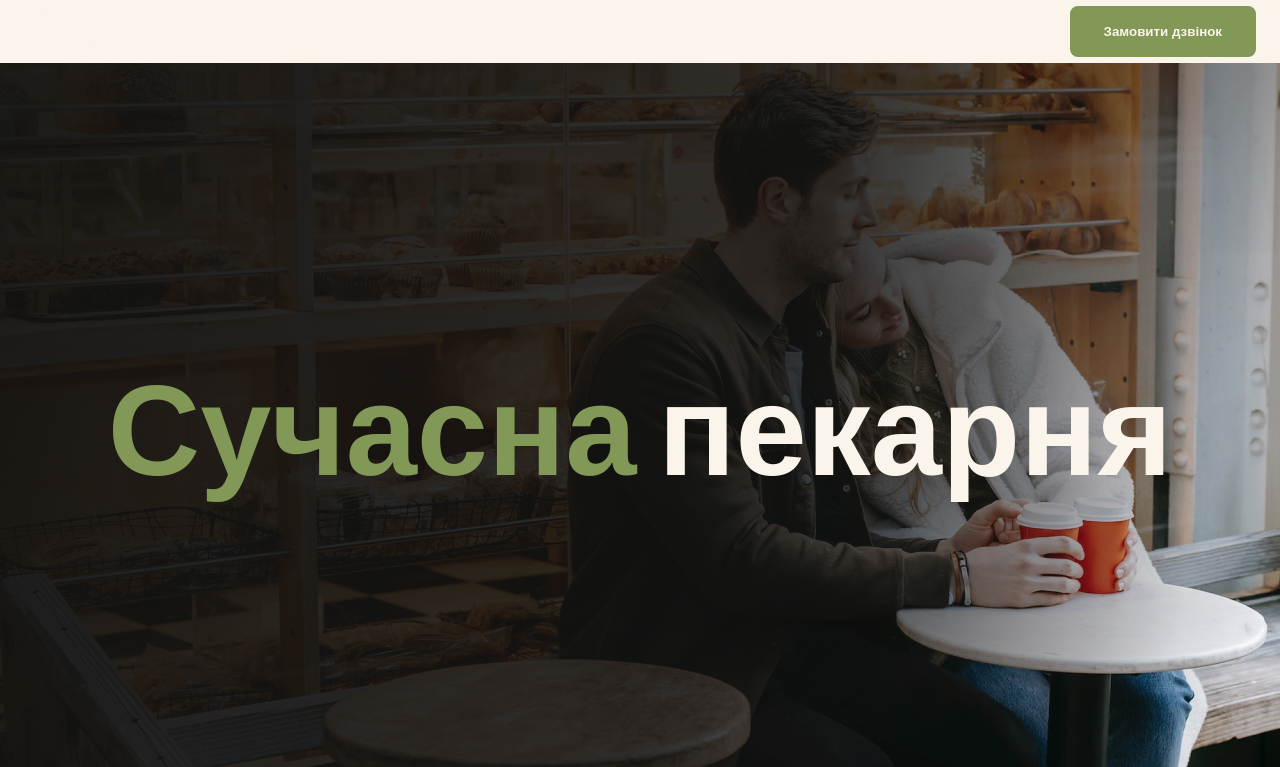
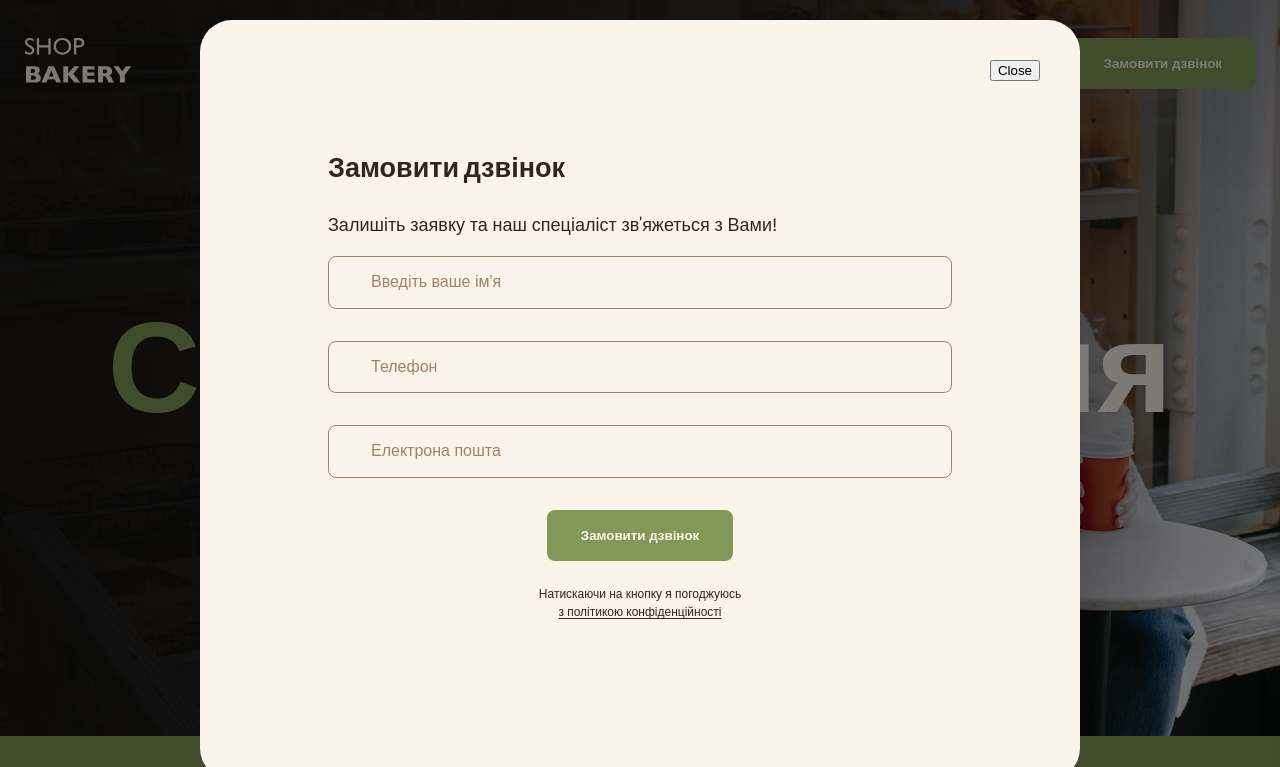
Before and after one commit to bezpartochny/genius, a plain HTML site: page index.html in a window 1280 px wide. Shown: the top 767 px of the page. Drawn offline with Linux system fonts and the light colour scheme.

Commit message:
Add files via upload

```diff
--- a/css/style.css
+++ b/css/style.css
@@ -566,6 +566,7 @@ a {
     background-color: var(--color-primary-light);
     border-radius: 32px;
     padding: 128px;
+    overflow-y: auto;
 }
 
 .modal-btn-close {
@@ -573,3 +574,57 @@ a {
     top: 40px;
     right: 40px;
 }
+
+/* Form */
+.form-field {
+    margin-bottom: 32px;
+}
+
+.form-label {
+    display: block;
+}
+.form-input {
+    padding: 16px 42px;
+    width: 100%;
+    border: 1px solid var(--color-secondary-dark);
+    border-radius: 8px;
+    background-color: transparent;
+    font-size: 16px;
+    line-height: 1.17;
+}
+
+.form-input:focus {
+    border-color: var(--color-brand-normal);
+    outline: none;
+}
+
+.form-input::placeholder {
+    color: var(--color-secondary-dark);
+    font-size: 16px;
+    line-height: 1.17;
+}
+
+.form-input:focus::placeholder {
+    color:var(--color-primary-dark)
+
+}
+
+.form-button {
+    display: block;
+    margin: 0 auto;
+    margin: 0 auto 24px;
+}
+
+.form-terms {
+    margin: 0 auto;
+    max-width: 220px;
+    font-weight: 500;
+    font-size: 12px;
+    line-height: 1.5;
+    text-align: center;
+}
+
+.form-term-link {
+    color: var(--color-primary-dark);
+    text-underline-offset: 2px;
+}
--- a/index.html
+++ b/index.html
@@ -15,7 +15,7 @@
     <link rel="stylesheet" href="./css/style.css" />
   </head>
   <body>
-    <header>
+    <header class="header">
       <div class="container">
         <div class="header-container">
           <nav class="header-nav">
@@ -37,7 +37,9 @@
               </li>
             </ul>
           </nav>
-          <button class="button" type="button">Замовити дзвінок</button>
+          <button class="button modal-btn-open" type="button">
+            Замовити дзвінок
+          </button>
           <!-- обратный звонок-->
         </div>
       </div>
@@ -189,7 +191,7 @@
                 </article>
               </li>
             </ul>
-            <button class="carousel-button" type="button">
+            <button class="carousel-button next" type="button">
               <svg class="carousel-arrow">
                 <use href="./images/icons.svg#icon-arrow"></use>
               </svg>
@@ -204,7 +206,56 @@
               <h2 class="contact-title section-title">
                 Приєднуйтесь до мережі пекарень
               </h2>
-              <p>Заповни форму, щоб ми звʼязались з тобою!</p>
+              <form name="contact-form" autocomplete="on" novalidate>
+                <div class="form-field">
+                  <label class="label-input visually-hidden" for="user-name"
+                    >Введіть ваше ім'я</label
+                  >
+                  <input
+                    class="form-input"
+                    type="text"
+                    id="user-name"
+                    name="user-name"
+                    placeholder="Введіть ваше ім'я"
+                  />
+                </div>
+                <div class="form-field">
+                  <label class="label-input visually-hidden" for="user-tel"
+                    >Телефон</label
+                  >
+                  <!--Даже если нам не нужен label, то мы всерано должны его указать с input,
+            спрятать label можем с помошью класса visually-hidden-->
+                  <input
+                    class="form-input"
+                    type="tel"
+                    id="user-tel"
+                    name="user-tel"
+                    placeholder="Телефон"
+                  />
+                </div>
+                <div class="form-field">
+                  <label class="label-input visually-hidden" for="user-email"
+                    >Електрона пошта</label
+                  >
+                  <input
+                    class="form-input"
+                    type="email"
+                    id="user-email"
+                    name="user-email"
+                    placeholder="Електрона пошта"
+                  />
+                </div>
+                <button class="form-button button" type="submit">
+                  Замовити дзвінок
+                </button>
+                <!-- type="submit" отправляет данные полученые с формы на сервер-->
+                <p class="form-terms">
+                  Натискаючи на кнопку я погоджуюсь
+                  <a class="form-term-link" href="#"
+                    >з політикою конфіденційності</a
+                  >
+                </p>
+              </form>
             </div>
             <iframe
               class="contact-map"
@@ -286,5 +337,64 @@
         </div>
       </div>
     </footer>
+    <!--создаем модальное окно, в конце всей страницы-->
+    <div class="backdrop">
+      <!-- is-hidden -->
+      <div class="modal">
+        <button class="modal-btn-close" type="button">Close</button>
+        <h2>Замовити дзвінок</h2>
+        <p>Залишіть заявку та наш спеціаліст зв'яжеться з Вами!</p>
+        <form name="modal-form" autocomplete="on" novalidate>
+          <div class="form-field">
+            <label class="label-input visually-hidden" for="user-name"
+              >Введіть ваше ім'я</label
+            >
+            <input
+              class="form-input"
+              type="text"
+              id="user-name"
+              name="user-name"
+              placeholder="Введіть ваше ім'я"
+            />
+          </div>
+          <div class="form-field">
+            <label class="label-input visually-hidden" for="user-tel"
+              >Телефон</label
+            >
+            <!--Даже если нам не нужен label, то мы всерано должны его указать с input,
+            спрятать label можем с помошью класса visually-hidden-->
+            <input
+              class="form-input"
+              type="tel"
+              id="user-tel"
+              name="user-tel"
+              placeholder="Телефон"
+            />
+          </div>
+          <div class="form-field">
+            <label class="label-input visually-hidden" for="user-email"
+              >Електрона пошта</label
+            >
+            <input
+              class="form-input"
+              type="email"
+              id="user-email"
+              name="user-email"
+              placeholder="Електрона пошта"
+            />
+          </div>
+          <button class="form-button button" type="submit">
+            Замовити дзвінок
+          </button>
+          <!-- type="submit" отправляет данные полученые с формы на сервер-->
+          <p class="form-terms">
+            Натискаючи на кнопку я погоджуюсь
+            <a class="form-term-link" href="#">з політикою конфіденційності</a>
+          </p>
+        </form>
+      </div>
+    </div>
+    <!--все скрипты подключаются в конце Body-->
+    <script src="./js/jsmodal.js"></script>
   </body>
 </html>
```
